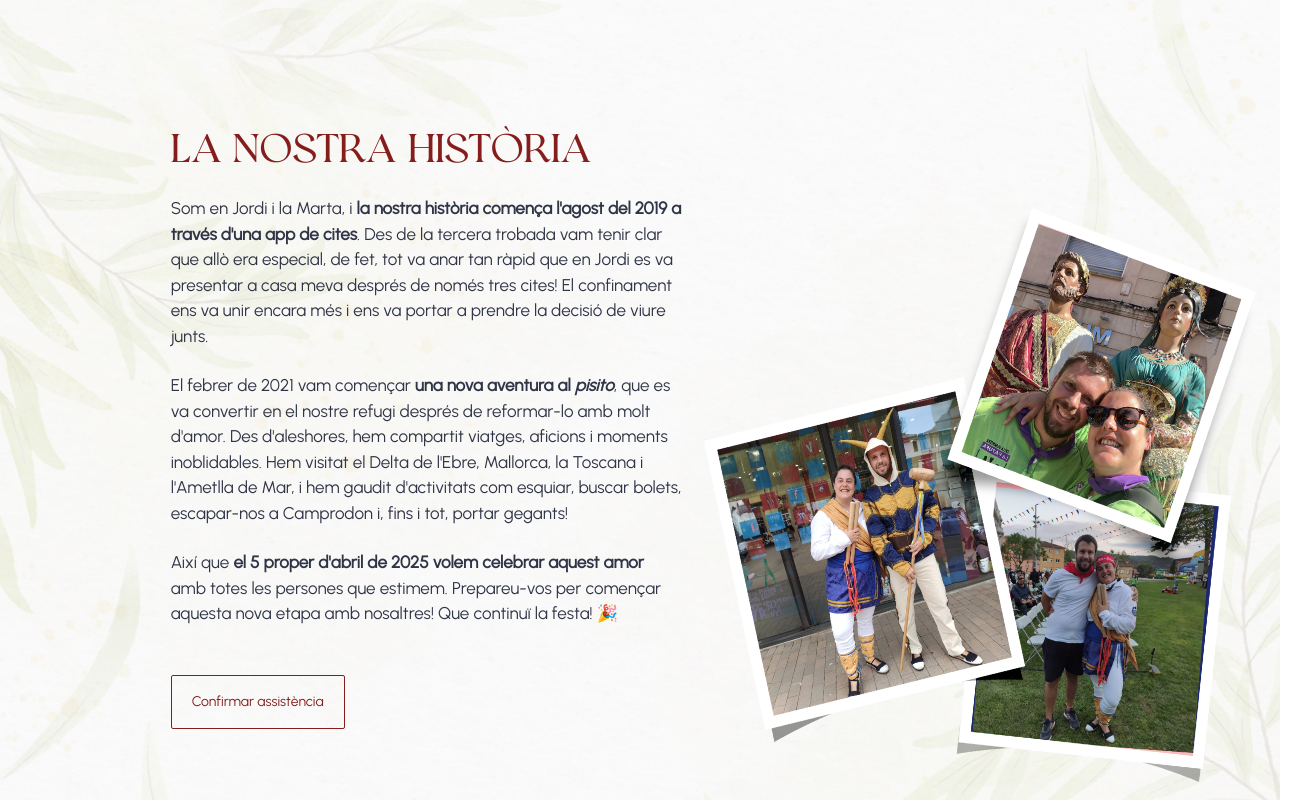
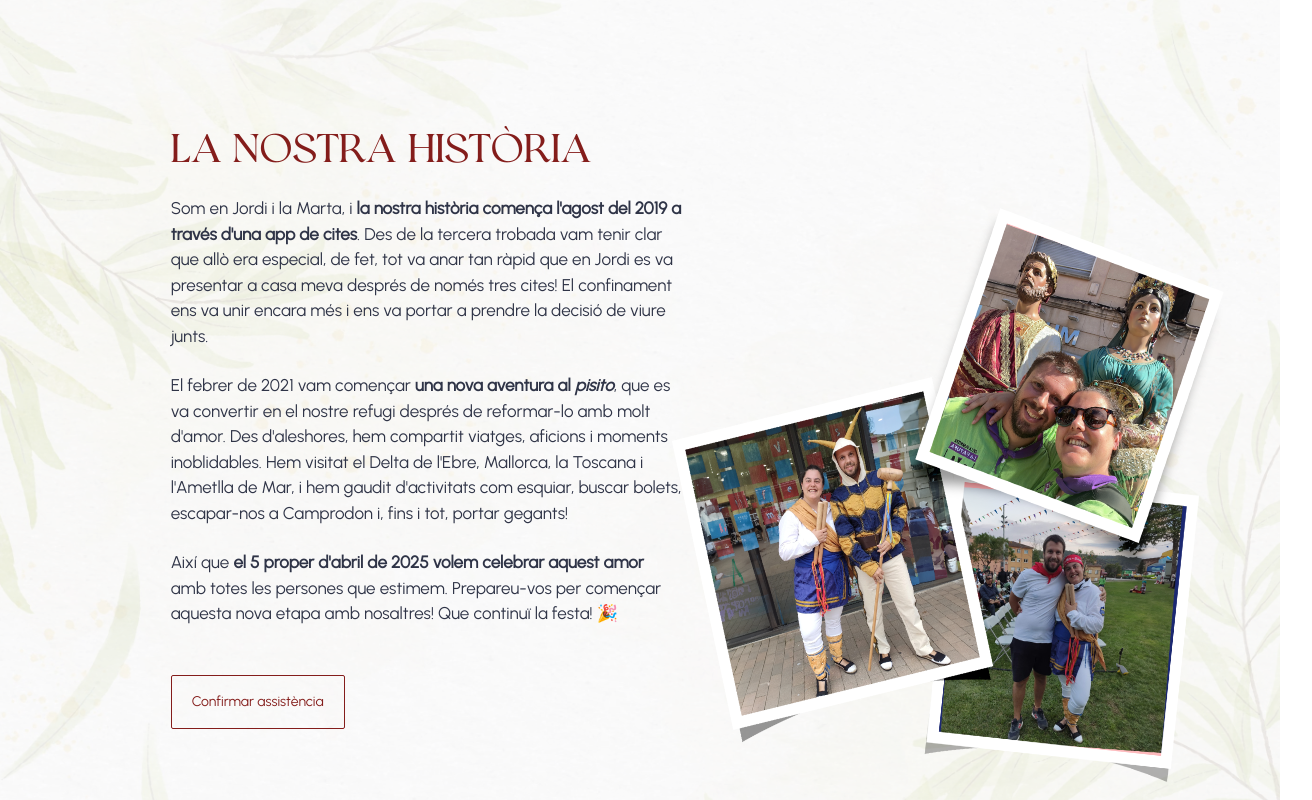
Before and after one commit to juliramon/lanostrafestamajor, a Next.js app: page / in a window 1280 px wide. Shown: the part 740-1540 px from the top of the page, 1312 px wide, since content can reach past the window. Built offline with nearby package versions, Linux system fonts and the light colour scheme.

Commit message:
fix: front -> image scroll horizontal

```diff
--- a/pages/index.js
+++ b/pages/index.js
@@ -235,7 +235,7 @@ const Home = () => {
 							<picture>
 								<img
 									src="img/home/compo-nuvis-intro.png"
-									className="w-auto h-auto max-h-[450px] mr-0 ml-auto xl:m-0 xl:max-h-full lg:h-[40rem] rotate-6"
+									className="w-auto h-auto max-h-[450px] mr-0 ml-auto xl:m-0 xl:max-h-full lg:h-[40rem] rotate-6 relative right-[22px] lg:right-[32px]"
 								/>
 							</picture>
 						</div>
```
